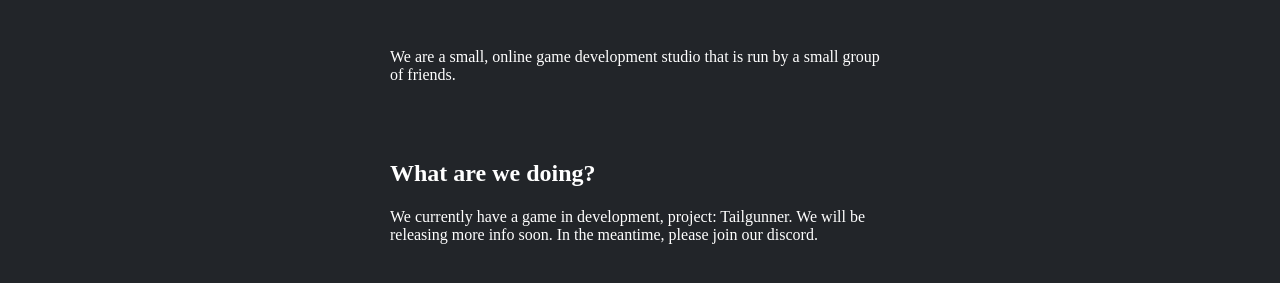
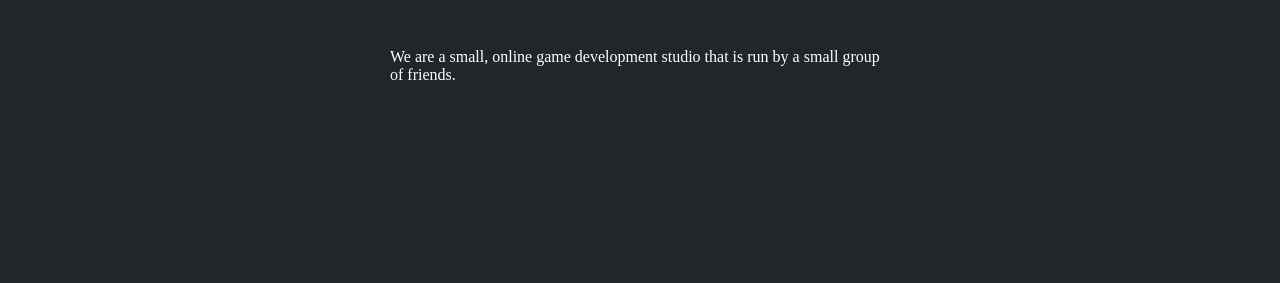
Before and after one commit to Sacknana/sacknana.github.io, a plain HTML site: page about.html in a window 1280 px wide. Shown: the part 377-660 px from the top of the page. Drawn offline with nearby package versions, Linux system fonts and the light colour scheme.

Commit message:
its joever bros

```diff
--- a/about.html
+++ b/about.html
@@ -65,8 +65,4 @@
     <br>
     <p>We are a small, online game development studio that is run by a small group of friends.</p>
   </article>
-  <article>
-  <h2>What are we doing?</h2>
-  <p>We currently have a game in development, project: Tailgunner. We will be releasing more info soon. In the meantime, please join our discord.</p>
-  </article>
 </body>
```
